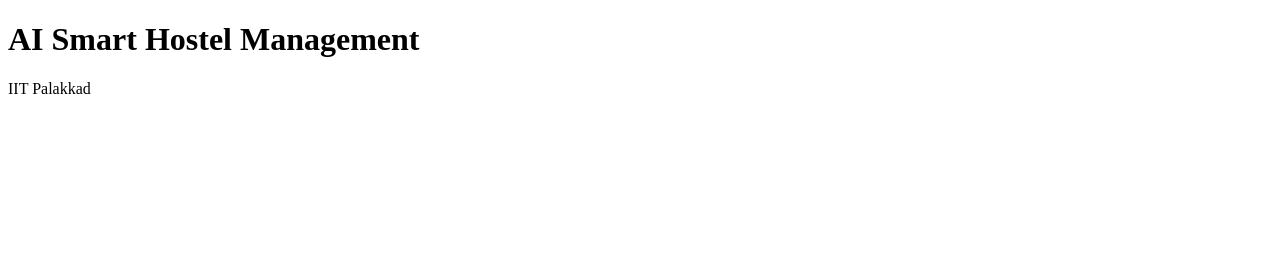
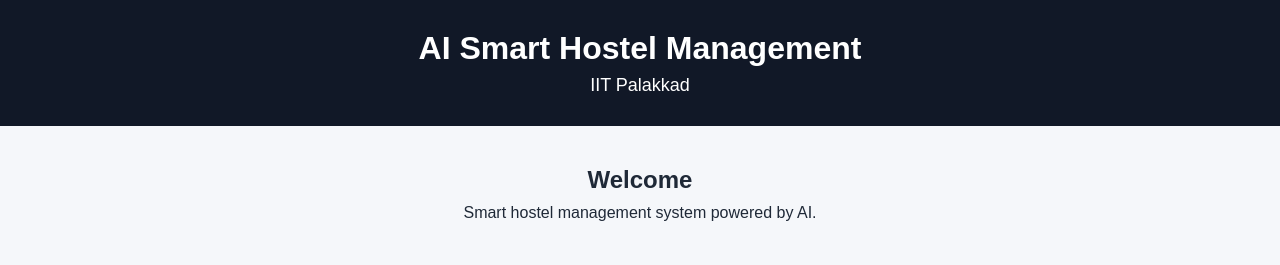
Before and after one commit to santoshjaya07-lang/ai-smart-hostel-management, a plain HTML site: page frontend/index.html in a window 1280 px wide. Drawn offline with Linux system fonts and the light colour scheme.

Commit message:
initalised frontend structure

```diff
--- /dev/null
+++ b/frontend/css/style.css
@@ -0,0 +1,36 @@
+* {
+    margin: 0;
+    padding: 0;
+    box-sizing: border-box;
+}
+
+body {
+    font-family: Arial, sans-serif;
+    background: #f5f7fa;
+    color: #1f2937;
+}
+
+header {
+    background: #111827;
+    color: white;
+    padding: 30px;
+    text-align: center;
+}
+
+header h1 {
+    font-size: 32px;
+    margin-bottom: 8px;
+}
+
+header p {
+    font-size: 18px;
+}
+
+main {
+    padding: 40px;
+    text-align: center;
+}
+
+main h2 {
+    margin-bottom: 10px;
+}
--- a/frontend/index.html
+++ b/frontend/index.html
@@ -1,17 +1,29 @@
 <!DOCTYPE html>
 <html lang="en">
+
 <head>
     <meta charset="UTF-8">
     <meta name="viewport" content="width=device-width, initial-scale=1.0">
 
     <title>AI Smart Hostel Management</title>
+
+    <link rel="stylesheet" href="css/style.css">
 </head>
 
 <body>
 
-    <h1>AI Smart Hostel Management</h1>
+    <header>
+        <h1>AI Smart Hostel Management</h1>
+        <p>IIT Palakkad</p>
+    </header>
 
-    <p>IIT Palakkad</p>
+    <main>
+        <h2>Welcome</h2>
+        <p>Smart hostel management system powered by AI.</p>
+    </main>
+
+    <script src="js/script.js"></script>
 
 </body>
+
 </html>
```
Also changed, not shown: frontend/jss/script.js (added).
